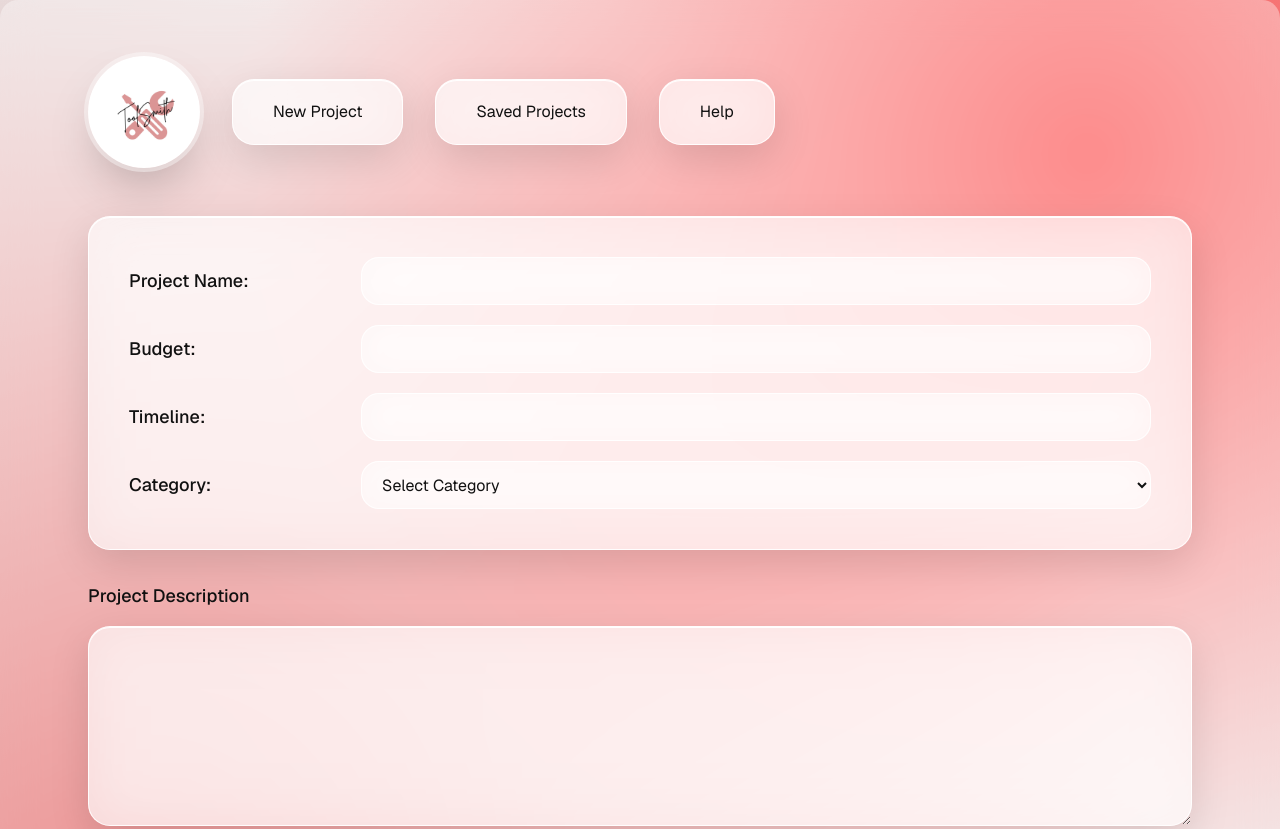
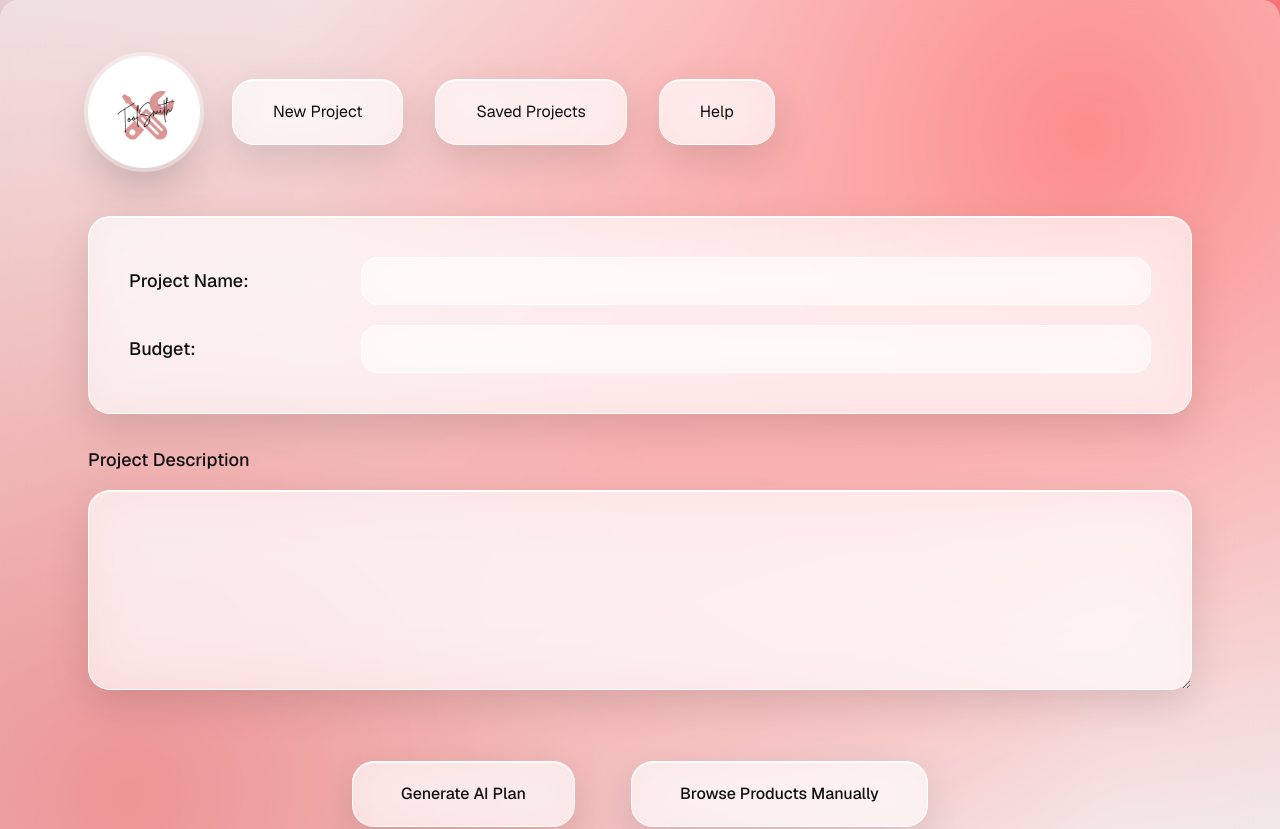
Before and after one commit to ab1kenobi/GraingerGang, a Next.js app in the folder graingergang/: page / in a window 1280 px wide. Shown: the top 829 px of the page. Built offline with nearby package versions, Linux system fonts and the light colour scheme.

Commit message:
remove timeline/category fields, clean comments and emojis

```diff
--- a/graingergang/app/backend/supabase.ts
+++ b/graingergang/app/backend/supabase.ts
@@ -1,4 +1,4 @@
-// src/lib/supabase.ts
+// supabase client
 import { createClient } from '@supabase/supabase-js';
 
 const supabaseUrl = process.env.NEXT_PUBLIC_SUPABASE_URL!;
--- a/graingergang/app/cart/page.tsx
+++ b/graingergang/app/cart/page.tsx
@@ -44,7 +44,7 @@ export default function CartPage() {
   const isOverBudget = calculations.total > budget
 
 
-  // Category breakdown for the summary
+  // category breakdown for summary
   const categoryBreakdown = useMemo(() => {
     const map: Record<string, number> = {}
     cartItems.forEach(item => {
@@ -59,7 +59,7 @@ export default function CartPage() {
     <div className="min-h-screen bg-gray-200 p-8">
       <div className="max-w-7xl mx-auto">
 
-        {/* Header */}
+        {/* header */}
         <div className="flex justify-between items-center mb-8 font-semibold">
 
           <button
@@ -93,7 +93,7 @@ export default function CartPage() {
 
         <div className="grid grid-cols-1 lg:grid-cols-2 gap-8">
 
-          {/* Items Table */}
+          {/* items table */}
           <div className="bg-white p-6 rounded shadow">
 
             <div className="grid grid-cols-[2fr_1fr_1fr_80px_1fr_60px] gap-3 mb-4 font-semibold text-sm">
@@ -150,14 +150,14 @@ export default function CartPage() {
 
 
 
-          {/* Cost Panel */}
+          {/* cost panel */}
           <div className="bg-white p-6 rounded shadow">
 
             <h3 className="text-lg font-semibold mb-4">
               cost breakdown
             </h3>
 
-            {/* Category Bars */}
+            {/* category bars */}
             {categoryBreakdown.length > 0 && (
               <div className="mb-6">
                 <div className="flex gap-2 h-8 rounded overflow-hidden mb-2">
@@ -229,7 +229,7 @@ export default function CartPage() {
                     : 'bg-black text-white hover:bg-gray-800'
                 }`}
               >
-                {saved ? '✓ Project Saved!' : 'Save Project'}
+                {saved ? 'saved!' : 'Save Project'}
               </button>
 
               <button
--- a/graingergang/app/context/ProjectContext.tsx
+++ b/graingergang/app/context/ProjectContext.tsx
@@ -69,7 +69,7 @@ export function ProjectProvider({ children }: { children: ReactNode }) {
   const [cartItems, setCartItems] = useState<CartItem[]>([])
   const [savedProjects, setSavedProjects] = useState<SavedProject[]>([])
 
-  // Load saved projects from localStorage on mount
+  // load saved projects from localstorage
   useEffect(() => {
     try {
       const stored = localStorage.getItem("grainger_saved_projects")
@@ -79,7 +79,7 @@ export function ProjectProvider({ children }: { children: ReactNode }) {
     } catch {}
   }, [])
 
-  // Persist saved projects to localStorage
+  // persist saved projects
   const persistProjects = (projects: SavedProject[]) => {
     setSavedProjects(projects)
     localStorage.setItem("grainger_saved_projects", JSON.stringify(projects))
@@ -104,7 +104,7 @@ export function ProjectProvider({ children }: { children: ReactNode }) {
       savedAt: new Date().toLocaleDateString(),
     }
 
-    // Replace if same name exists, otherwise add
+    // replace if same name exists, otherwise add
     const existing = savedProjects.findIndex(p => p.projectName === project.projectName)
     let updated: SavedProject[]
     if (existing >= 0) {
--- a/graingergang/app/generating/page.tsx
+++ b/graingergang/app/generating/page.tsx
@@ -11,7 +11,7 @@ export default function GeneratingPage() {
 
     const timer = setTimeout(() => {
       router.push("/build")
-    }, 2500) // adjust timing here
+    }, 2500)
 
     return () => clearTimeout(timer)
 
@@ -20,7 +20,7 @@ export default function GeneratingPage() {
   return (
     <div className="min-h-screen flex flex-col items-center justify-center bg-[#d0d0d0]">
 
-      {/* Spinner */}
+      {/* spinner */}
       <div className="w-16 h-16 border-4 border-gray-300 border-t-black rounded-full animate-spin mb-8" />
 
       <h1 className="text-2xl font-semibold mb-2">
--- a/graingergang/app/layout.tsx
+++ b/graingergang/app/layout.tsx
@@ -3,7 +3,7 @@ import { Geist, Geist_Mono } from "next/font/google";
 import "./globals.css";
 
 import { ProjectProvider } from "./context/ProjectContext";
-import Providers from "./providers"; // ⭐ animation wrapper
+import Providers from "./providers"; // animation wrapper
 
 const geistSans = Geist({
   variable: "--font-geist-sans",
--- a/graingergang/app/page.tsx
+++ b/graingergang/app/page.tsx
@@ -49,10 +49,9 @@ export default function Home() {
     <div className="min-h-screen bg-[#d0d0d0] p-8">
       <div className="max-w-6xl mx-auto">
 
-        {/* ================= HEADER ================= */}
+        {/* header */}
         <div className="flex items-center gap-8 mb-12">
 
-          {/* LOGO */}
           <img
             src="/logo/logo.png"
             alt="Toolsmith logo"
@@ -69,7 +68,6 @@ export default function Home() {
             "
           />
 
-          {/* New Project */}
           <button
             onClick={handleNewProject}
             className="bg-white px-10 py-5 rounded-2xl shadow hover:bg-gray-100 transition"
@@ -77,7 +75,6 @@ export default function Home() {
             New Project
           </button>
 
-          {/* Saved Projects */}
           <button
             onClick={() => setShowSaved(!showSaved)}
             className={`px-10 py-5 rounded-2xl shadow transition ${
@@ -89,7 +86,6 @@ export default function Home() {
             Saved Projects
           </button>
 
-          {/* ✅ HELP BUTTON (FIXED) */}
           <Link
             href="/help"
             className="bg-white px-10 py-5 rounded-2xl shadow hover:bg-gray-100 transition inline-flex items-center"
@@ -99,7 +95,7 @@ export default function Home() {
         </div>
 
 
-        {/* ================= SAVED PROJECTS ================= */}
+        {/* saved projects */}
         {showSaved && (
           <div className="bg-white p-8 mb-8 rounded shadow">
             <h2 className="text-xl font-semibold mb-4">Saved Projects</h2>
@@ -157,7 +153,7 @@ export default function Home() {
         )}
 
 
-        {/* ================= FORM ================= */}
+        {/* form */}
         <div className="bg-white p-10 mb-8 rounded-2xl shadow">
           <div className="space-y-5">
 
@@ -185,38 +181,13 @@ export default function Home() {
               />
             </div>
 
-            <div className="grid grid-cols-[200px_1fr] gap-8 items-center">
-              <label className="text-lg font-medium">Timeline:</label>
-              <input
-                type="text"
-                className="bg-[#d0d0d0] h-12 px-4 rounded"
-                value={project.timeline}
-                onChange={(e) =>
-                  setProject({ ...project, timeline: e.target.value })
-                }
-              />
-            </div>
 
-            <div className="grid grid-cols-[200px_1fr] gap-8 items-center">
-              <label className="text-lg font-medium">Category:</label>
-              <select
-                className="bg-[#d0d0d0] h-12 px-4 rounded"
-                value={project.category}
-                onChange={(e) =>
-                  setProject({ ...project, category: e.target.value })
-                }
-              >
-                <option value="">Select Category</option>
-                <option value="renovation">Renovation</option>
-                <option value="electrical">Electrical</option>
-                <option value="plumbing">Plumbing</option>
-              </select>
-            </div>
+
           </div>
         </div>
 
 
-        {/* ================= DESCRIPTION ================= */}
+        {/* description */}
         <div className="mb-12">
           <label className="text-lg font-medium block mb-4">
             Project Description
@@ -232,7 +203,7 @@ export default function Home() {
         </div>
 
 
-        {/* ================= ACTION BUTTONS ================= */}
+        {/* action buttons */}
         <div className="flex gap-14 justify-center mt-16">
           <button
             onClick={handleGenerateAIPlan}
--- a/graingergang/scripts/cleanProducts.js
+++ b/graingergang/scripts/cleanProducts.js
@@ -1,11 +1,11 @@
 const fs = require("fs");
 const path = require("path");
 
-// ALWAYS resolve from project root
+// resolve from project root
 const filePath = path.join(process.cwd(), "products.json");
 
 if (!fs.existsSync(filePath)) {
-  console.error("❌ products.json NOT FOUND in project root.");
+  console.error("products.json not found in project root.");
   process.exit(1);
 }
 
@@ -26,4 +26,4 @@ fs.writeFileSync(
   JSON.stringify(cleaned, null, 2)
 );
 
-console.log("✅ Products cleaned.");
+console.log("products cleaned.");
```
Also changed, not shown: graingergang/app/backend/ai/route.ts (+31 -33 lines), graingergang/app/backend/route.ts (+4 -5 lines), graingergang/app/build/page.tsx (+9 -9 lines), graingergang/app/products/page.tsx (+14 -14 lines), 1 other file (tests, documents, lock files or other folders).
